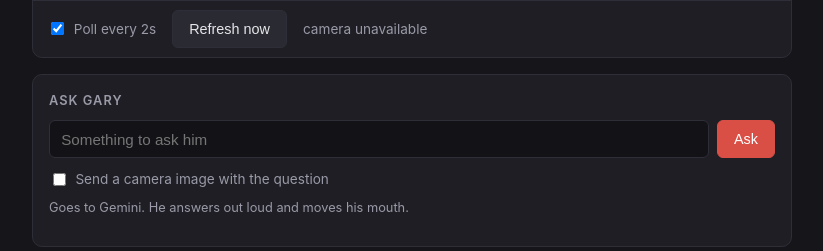
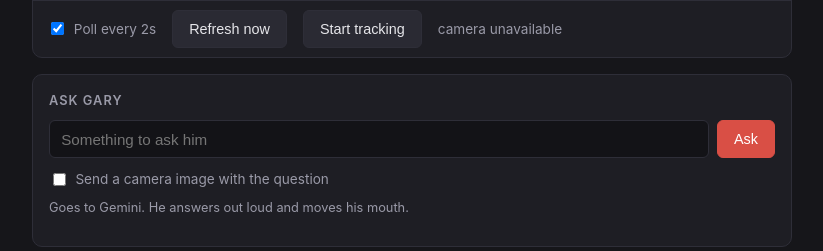
Before and after one commit to Lukeluca/InMoov-RaspberryPi-AIY-Arduino, a Flask app: page / in a window 1280 px wide. Shown: the part 500-751 px from the top of the page, without its empty margins (228-1051 px from the left). Run offline with Flask 2, Linux system fonts and the light colour scheme; data that the repository does not hold is empty.

Commit message:
Add a start-tracking control to the console
Every other trigger already starts a tracking session as a side effect of
asking a question or speaking to him. This is the same thing on its own: no
text, no gesture, just the button. It relies entirely on the tracker's own
timeouts to end itself, the same as any other session, so there is
deliberately no matching stop route.

Proxied like everything else here, with one wrinkle: vision's 503 for
"tracking unavailable" (no camera, no OpenCV, no cascade) is a real answer
about the robot's capabilities, not a gateway failure, so it keeps its own
status rather than being flattened into the usual 502.

Co-Authored-By: Claude Sonnet 5 <noreply@anthropic.com>

```diff
--- a/console/server.py
+++ b/console/server.py
@@ -13,6 +13,7 @@ hardware do not have to serve a user interface.
     GET  /api/gestures     what Gary can do
     POST /api/gesture      play one named gesture
     POST /api/head         nudge the head, or recenter it
+    POST /api/tracking/start   begin, or extend, a face-tracking session
     POST /api/command      raw servo commands, for testing by hand
     GET  /api/volume       how loud Gary speaks
     POST /api/volume       set how loud Gary speaks
@@ -41,6 +42,10 @@ FRAME_TIMEOUT = 15
 STATUS_TIMEOUT = 3
 # A servo command waits on the Arduino replying, which takes a second or two.
 MOVE_TIMEOUT = 20
+# Extending a running session is instant, but a cold start opens the camera
+# and spends 1.5s letting auto-exposure settle before it answers - generous
+# headroom on top of that.
+TRACKING_TIMEOUT = 10
 # Reading or writing the volume is a small file operation, nothing more.
 VOLUME_TIMEOUT = 5
 
@@ -307,6 +312,38 @@ def head():
                   "targets": upstream.get("targets") or upstream.get("joints")})
 
 
+@app.route("/api/tracking/start", methods=["POST"])
+def tracking_start():
+    """Begin, or extend, a face-tracking session. No text, no gesture - the
+    button on the page does exactly this and nothing else.
+
+    The session ends itself on the tracker's own timeouts, the same as the
+    tracking any ordinary question already starts, so there is deliberately
+    no stop route here.
+    """
+    try:
+        response = requests.post(VISION_URL + "/tracking/start",
+                                 timeout=TRACKING_TIMEOUT)
+    except requests.exceptions.RequestException as e:
+        return _json({"error_message": "vision unreachable: %s" % e}, 503)
+    if response.status_code != 200:
+        try:
+            message = response.json().get("error_message", "")
+        except ValueError:
+            message = ""
+        # 503 means tracking itself is unavailable (no camera, no OpenCV, no
+        # cascade) - a real answer, not a gateway failure, so it keeps its
+        # own status rather than being flattened like an unreachable service.
+        status = 503 if response.status_code == 503 else 502
+        return _json({"error_message": message or ("tracking failed (%d)"
+                                                   % response.status_code)},
+                     status)
+    try:
+        return _json(response.json())
+    except ValueError:
+        return _json({"error_message": "vision sent a non-JSON reply"}, 502)
+
+
 @app.route("/api/command", methods=["POST"])
 def command():
     """Send raw commands to the Arduino, for testing servos by hand.
--- a/console/templates/index.html
+++ b/console/templates/index.html
@@ -232,6 +232,7 @@
         <input type="checkbox" id="live" checked> Poll every 2s
       </label>
       <button id="refresh">Refresh now</button>
+      <button id="trackBtn">Start tracking</button>
       <span id="viewstate">idle</span>
     </div>
   </div>
@@ -354,6 +355,30 @@
 
   live.addEventListener('change', function () { polling(live.checked); });
   document.getElementById('refresh').addEventListener('click', loadFrame);
+
+  // Just a start: the session ends itself on the tracker's own timeouts, the
+  // same as tracking a question already starts, so there is nothing here to
+  // wire up for stopping it.
+  (function trackButton() {
+    var btn = document.getElementById('trackBtn');
+    btn.addEventListener('click', function () {
+      btn.disabled = true;
+      var was = btn.textContent;
+      btn.textContent = 'Starting…';
+      fetch('/api/tracking/start', { method: 'POST' }).then(function (r) {
+        return r.json().then(function (b) { return { ok: r.ok, body: b }; });
+      }).then(function (res) {
+        viewstate.textContent = res.ok
+          ? 'tracking: ' + (res.body.note || 'started')
+          : 'tracking: ' + (res.body.error_message || 'failed');
+      }).catch(function (e) {
+        viewstate.textContent = 'tracking: console unreachable: ' + e;
+      }).then(function () {
+        btn.disabled = false;
+        btn.textContent = was;
+      });
+    });
+  })();
 
   // Stop polling when the tab is hidden. A forgotten tab would otherwise hold
   // the camera open indefinitely, and the camera LED would stay lit with
```
